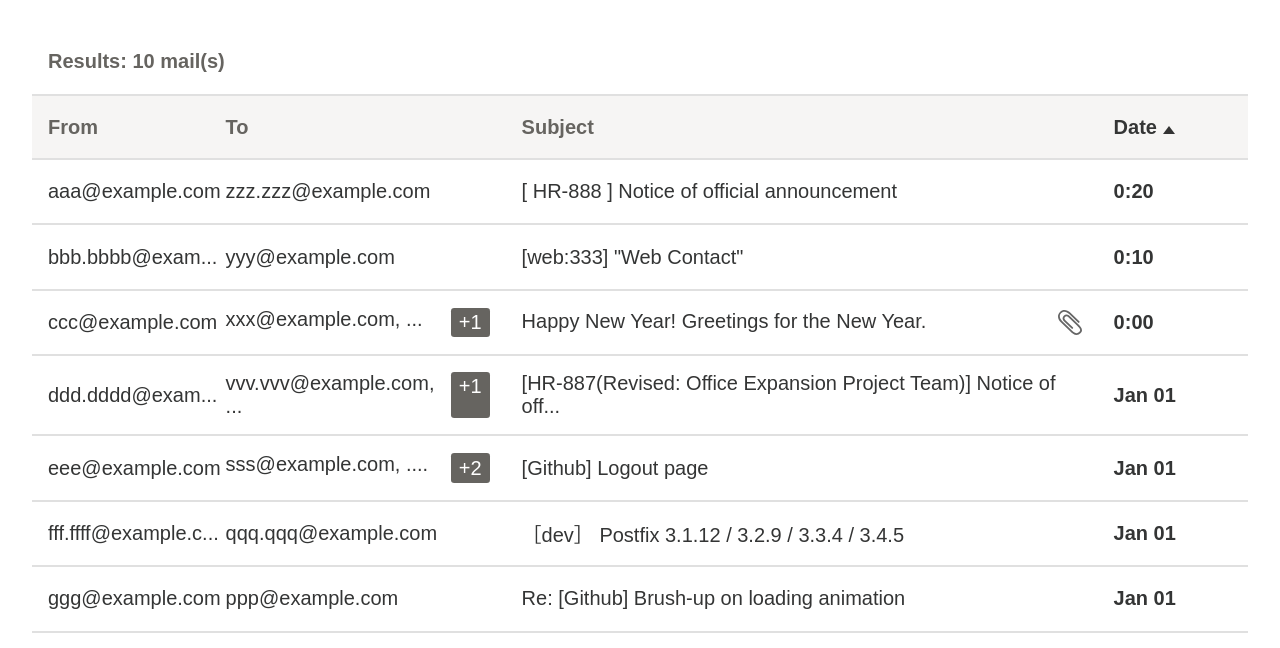
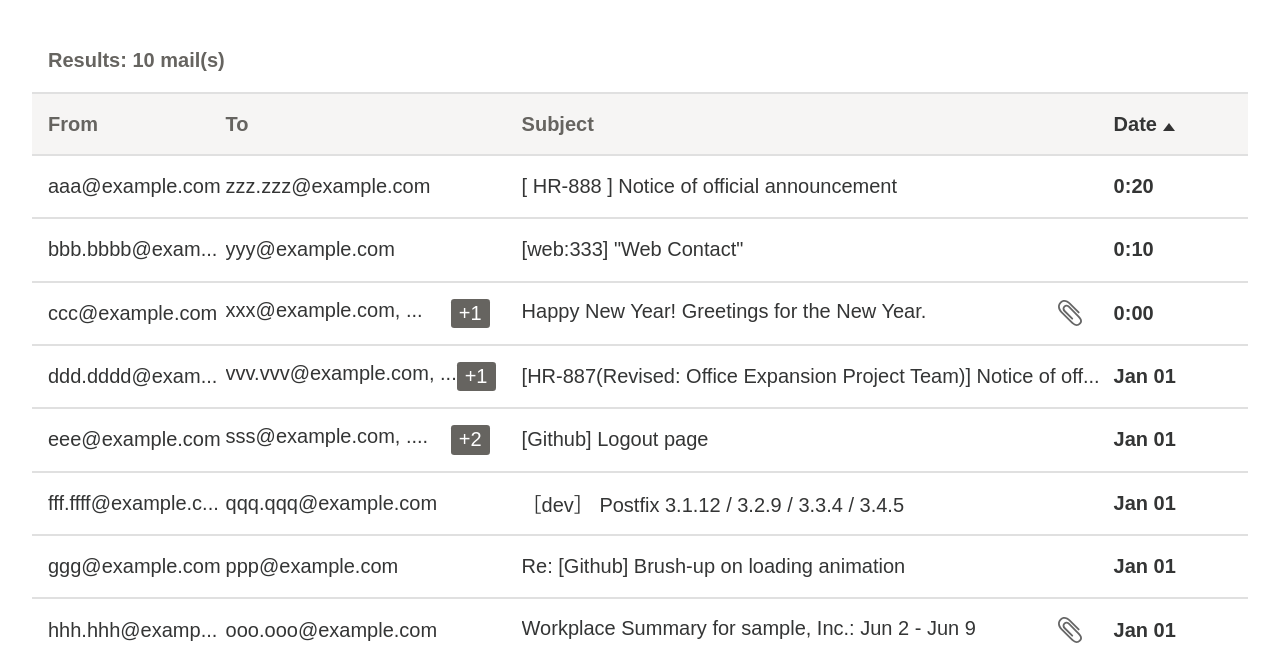
Before and after one commit to alstroemerieae/hennge-challenge, a website: page index.html in a window 1280 px wide. Shown: the part 100-748 px from the top of the page. Drawn offline with nearby package versions, Linux system fonts and the light colour scheme; files that its build step writes are made by us from their sources.

Commit message:
Add hidden overflow and prevent line-break

```diff
--- a/src/scss/main.scss
+++ b/src/scss/main.scss
@@ -88,8 +88,11 @@ body {
           display: none;
         }
         &-sender,
+        &-recipient,
         &-subject {
+          white-space: nowrap;
           overflow: hidden;
+          text-overflow: ellipsis;
         }
         &-recipient,
         &-subject {
```
Also changed, not shown: src/css/main.css.
